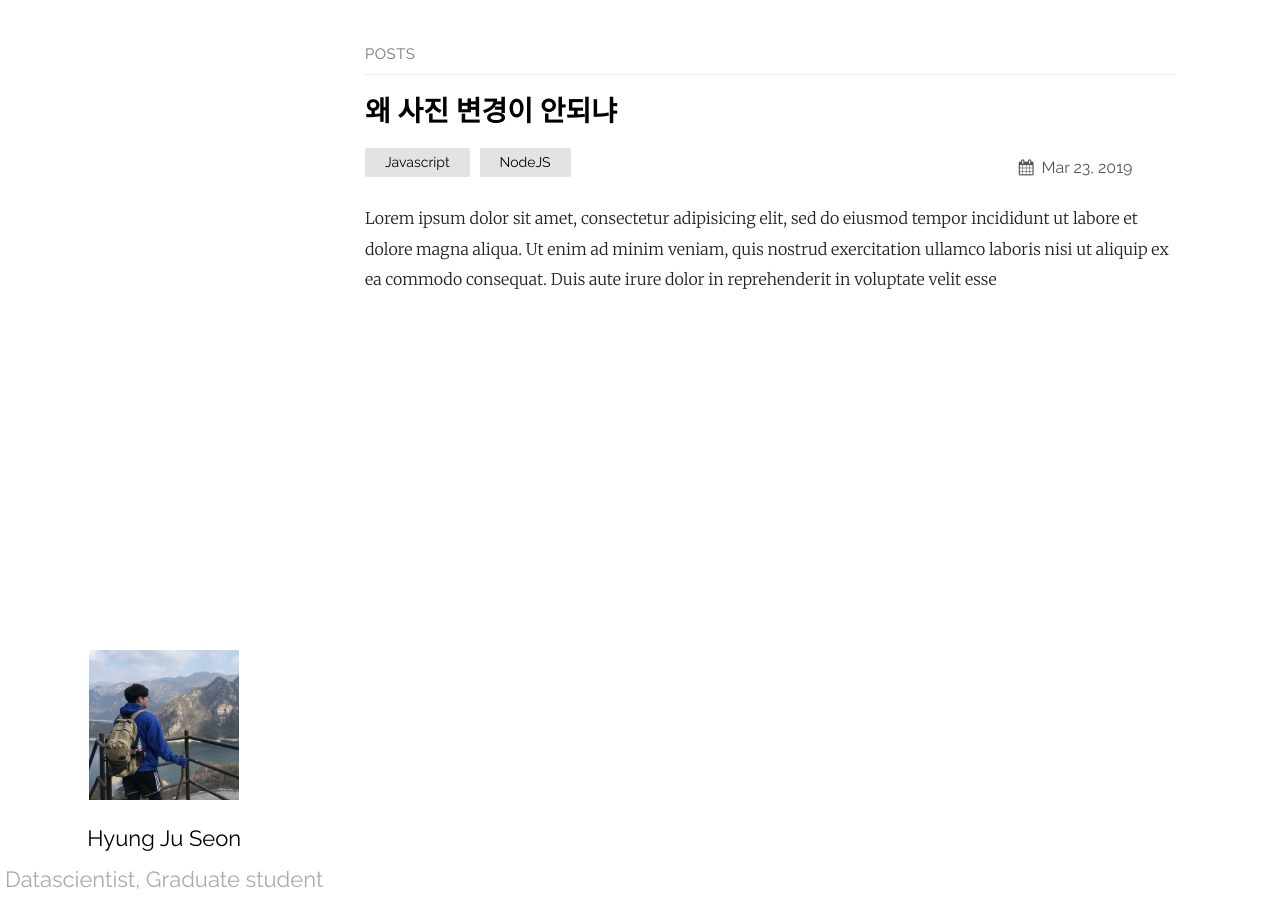
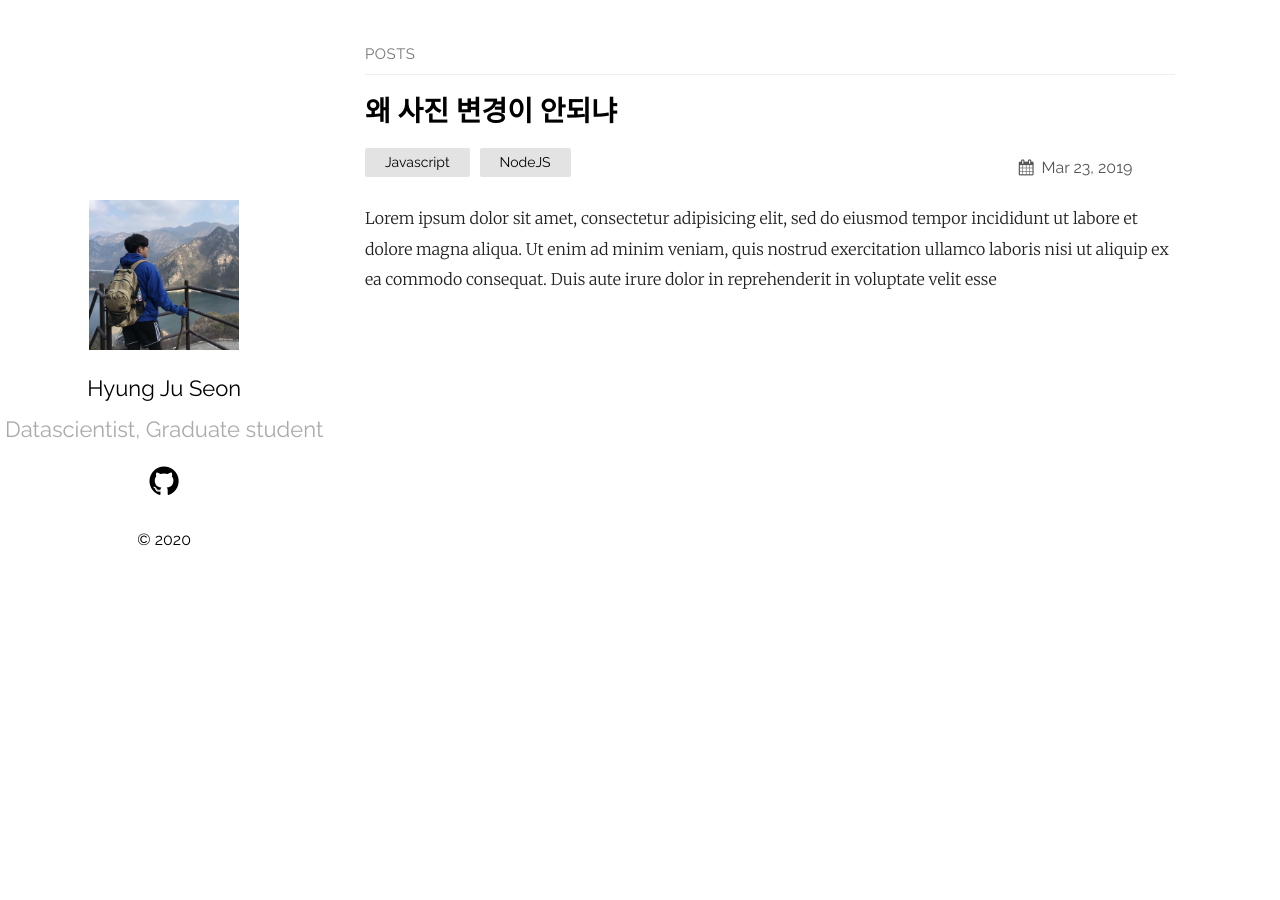
Before and after one commit to LinearState/LinearState.github.io, a Jekyll site: the page built from index.md, in a window 1280 px wide. Built offline with Jekyll 4.4.1, drawn with Linux system fonts in a browser that asks for light colours.

Commit message:
Update plain.scss

```diff
--- a/_sass/plain.scss
+++ b/_sass/plain.scss
@@ -75,7 +75,7 @@ main {
   .about {
     margin-left: -70px;
     display: flex;
-    height: 200vh;
+    height: 100vh;
     padding-bottom: 15vh;
     @media screen and (max-width: $mobileW) {
       height: auto;
```
